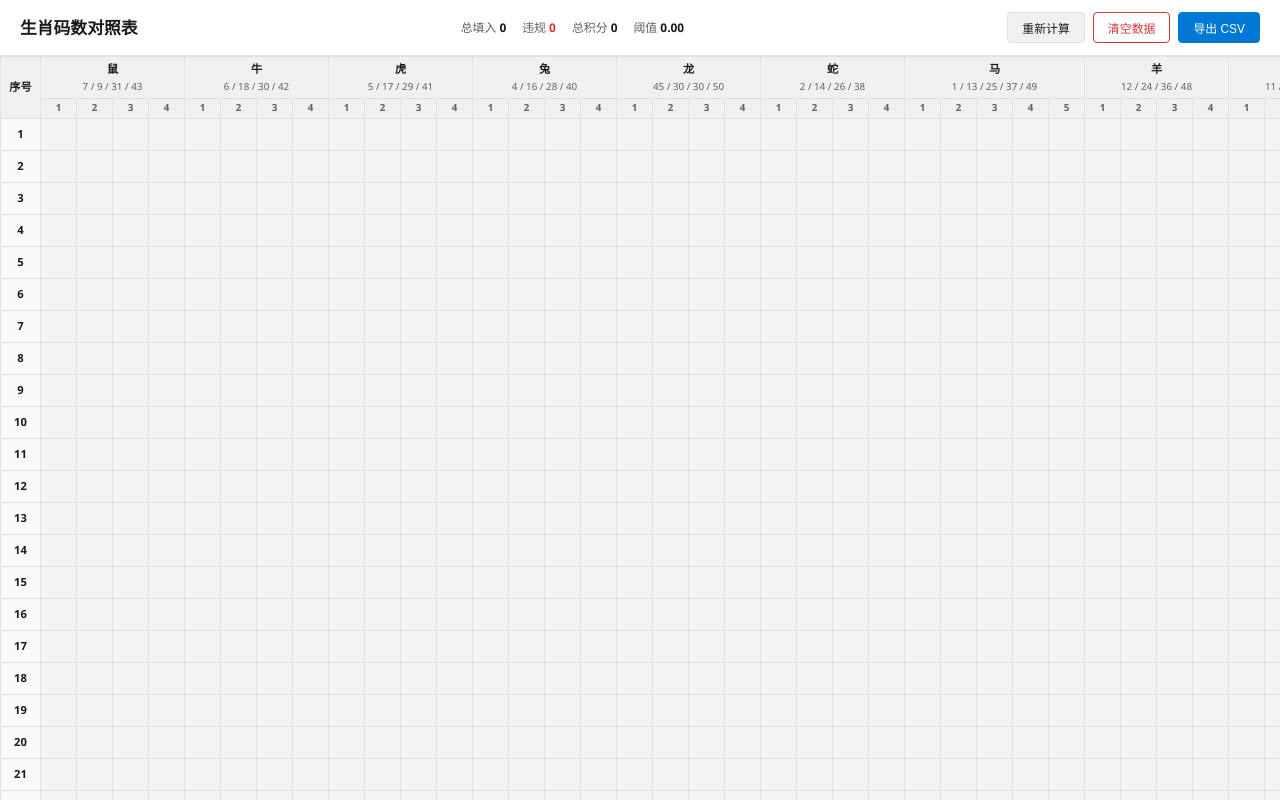
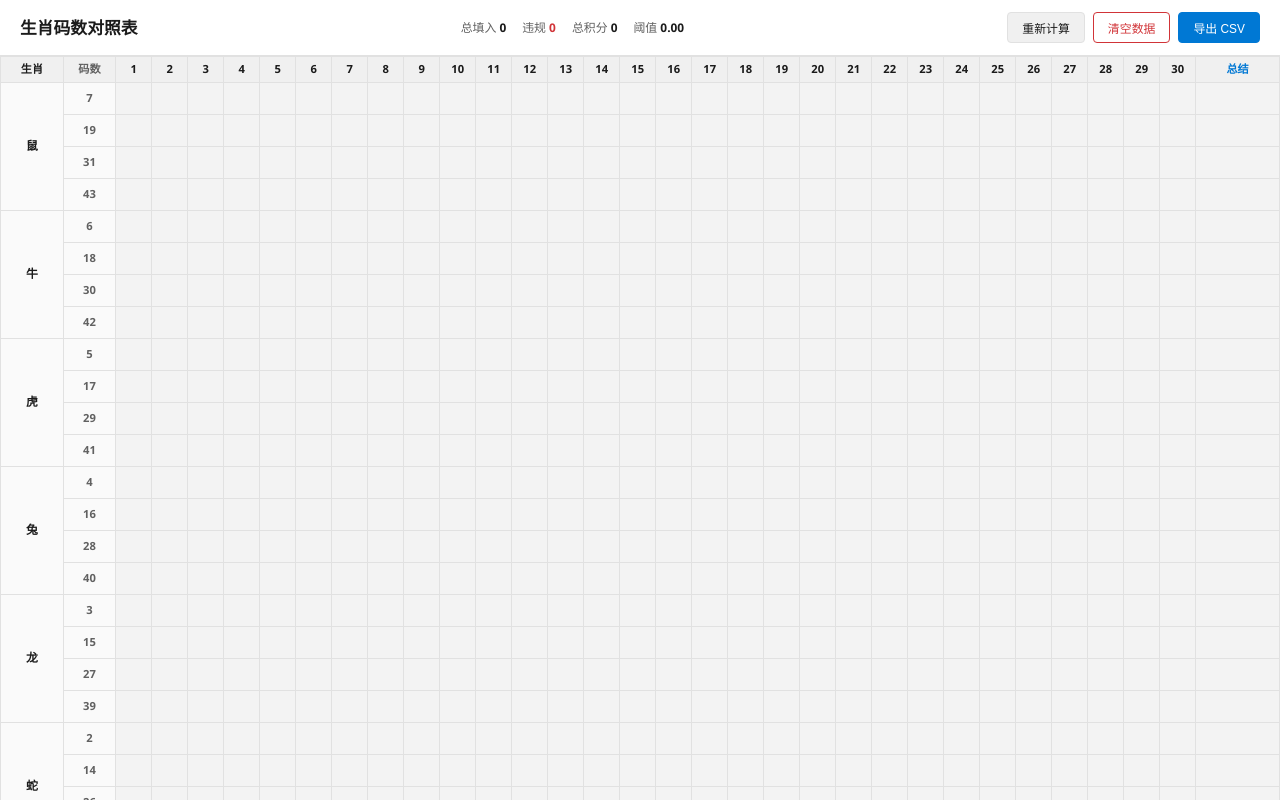
Before and after one commit to L-Enthalpy/jifen-app, a React (Vite) app: page / in a window 1280 px wide. Built offline with nearby package versions, Linux system fonts and the light colour scheme.

Commit message:
重构：行列互换，生肖为行序号为列；更新鼠和龙数据；CSV导出适配新布局

```diff
--- a/src/App.tsx
+++ b/src/App.tsx
@@ -1,21 +1,12 @@
 import { useState, useCallback, useMemo } from 'react'
-import { ZODIACS, getColOffset, loadData, saveData, clearAll, saveBackup, loadBackup, hasBackup, clearBackup } from './store'
+import { ZODIACS, getRowLabels, loadData, saveData, clearAll, saveBackup, loadBackup, hasBackup, clearBackup } from './store'
 import { compute, computeRemovalPlan, exportToCSV } from './calculator'
 import type { CalcResult, RemovalPlan } from './calculator'
 
-const ROWS = 30
-const COLS = 49
+const ROWS = 49
+const COLS = 30
 
-/** 根据列索引获取生肖索引 */
-function getZodiacIndex(col: number): number {
-  let offset = 0
-  for (let i = 0; i < ZODIACS.length; i++) {
-    const span = ZODIACS[i].codeNumbers.length
-    if (col < offset + span) return i
-    offset += span
-  }
-  return ZODIACS.length - 1
-}
+const rowLabels = getRowLabels()
 
 export default function App() {
   const [cells, setCells] = useState<(number | null)[][]>(loadData)
@@ -59,10 +50,8 @@ export default function App() {
 
   const handleApplyPlan = useCallback(() => {
     if (!plan) return
-    // 先备份原始数据
     saveBackup(cells)
     setBackupExists(true)
-    // 清空退回的记录
     const next = cells.map((r) => [...r])
     for (const entry of plan.toRemove) {
       next[entry.row][entry.col] = null
@@ -89,23 +78,10 @@ export default function App() {
   }, [])
 
   const handleExport = useCallback(() => {
-    exportToCSV(cells, result, ZODIACS.map((z) => z.name), getZodiacIndex)
+    exportToCSV(cells, result, rowLabels)
   }, [cells, result])
 
-  // 计算每列合计（按生肖分组，适配可变列数）
-  const zodiacColTotals = useMemo(() => {
-    const totals: number[] = Array(ZODIACS.length).fill(0)
-    for (let z = 0; z < ZODIACS.length; z++) {
-      const offset = getColOffset(z)
-      const span = ZODIACS[z].codeNumbers.length
-      for (let k = 0; k < span; k++) {
-        totals[z] += result.colTotals[offset + k] ?? 0
-      }
-    }
-    return totals
-  }, [result.colTotals])
-
-  const grandTotal = zodiacColTotals.reduce((s, v) => s + v, 0)
+  const grandTotal = result.colTotals.reduce((s, v) => s + v, 0)
 
   return (
     <div className="zodiac-app">
@@ -154,14 +130,11 @@ export default function App() {
             <div className="plan-narrative">
               <strong>方案说明：</strong>
               {plan.toRemove.map((e, i) => {
-                const zIdx = getZodiacIndex(e.col)
-                const zOff = getColOffset(zIdx)
-                const codeNum = e.col - zOff + 1
-                const zName = ZODIACS[zIdx].name
+                const label = rowLabels[e.row]
                 return (
                   <span key={i}>
                     {i > 0 && '；'}
-                    退回第{e.row + 1}行「{zName}」的码数{codeNum}（值{e.value}）
+                    退回序号{e.col + 1}的「{label.zodiac}」码数{label.code}（值{e.value}）
                   </span>
                 )
               })}
@@ -174,7 +147,7 @@ export default function App() {
                 <thead>
                   <tr>
                     <th>序号</th>
-                    <th>行</th>
+                    <th>列</th>
                     <th>生肖</th>
                     <th>码数</th>
                     <th>数值</th>
@@ -182,15 +155,13 @@ export default function App() {
                 </thead>
                 <tbody>
                   {plan.toRemove.map((e, i) => {
-                    const zIdx = getZodiacIndex(e.col)
-                    const zOff = getColOffset(zIdx)
-                    const codeNum = e.col - zOff + 1
+                    const label = rowLabels[e.row]
                     return (
                       <tr key={i}>
                         <td>{i + 1}</td>
-                        <td>{e.row + 1}</td>
-                        <td>{ZODIACS[zIdx].name}</td>
-                        <td>{codeNum}</td>
+                        <td>{e.col + 1}</td>
+                        <td>{label.zodiac}</td>
+                        <td>{label.code}</td>
                         <td className="plan-value">{e.value.toLocaleString()}</td>
                       </tr>
                     )
@@ -214,60 +185,58 @@ export default function App() {
         <table className="zodiac-table">
           <thead>
             <tr>
-              <th className="col-seq" rowSpan={2}>序号</th>
-              {ZODIACS.map((z, zi) => (
-                <th key={zi} colSpan={z.codeNumbers.length} className="col-zodiac-header">
-                  {z.name}
-                  <div className="zodiac-codes">
-                    {z.codeNumbers.join(' / ')}
-                  </div>
-                </th>
+              <th className="col-zodiac" rowSpan={2}>生肖</th>
+              <th className="col-code" rowSpan={2}>码数</th>
+              {Array.from({ length: COLS }, (_, j) => (
+                <th key={j} className="col-seq-num">{j + 1}</th>
               ))}
               <th className="col-summary" rowSpan={2}>总结</th>
             </tr>
-            <tr>
-              {ZODIACS.map((z, zi) =>
-                Array.from({ length: z.codeNumbers.length }, (_, k) => (
-                  <th key={`${zi}-${k}`} className="col-code-num">
-                    {k + 1}
-                  </th>
-                )),
-              )}
-            </tr>
           </thead>
           <tbody>
-            {Array.from({ length: ROWS }, (_, i) => (
-              <tr key={i}>
-                <td className="col-seq">{i + 1}</td>
-                {Array.from({ length: COLS }, (_, j) => {
-                  const val = cells[i]?.[j]
-                  const isViolation = result.violations[i]?.[j] ?? false
-                  const isPlanned = plan?.toRemove.some((e) => e.row === i && e.col === j)
+            {rowLabels.map((label, rowIdx) => {
+              // 当前生肖的第一行
+              const isFirstOfZodiac =
+                rowIdx === 0 || rowLabels[rowIdx - 1].zodiac !== label.zodiac
+              // 当前生肖的总行数
+              const rowSpan = ZODIACS[label.zodiacIndex].codeNumbers.length
+
+              return (
+                <tr key={rowIdx}>
+                  {isFirstOfZodiac && (
+                    <td className="col-zodiac" rowSpan={rowSpan}>{label.zodiac}</td>
+                  )}
+                  <td className="col-code">{label.code}</td>
+                  {Array.from({ length: COLS }, (_, colIdx) => {
+                    const val = cells[rowIdx]?.[colIdx]
+                    const isViolation = result.violations[rowIdx]?.[colIdx] ?? false
+                    const isPlanned = plan?.toRemove.some((e) => e.row === rowIdx && e.col === colIdx)
                     return (
                       <td
-                      key={j}
+                        key={colIdx}
                         className={`cell-input ${isViolation ? 'cell-violation' : ''} ${isPlanned ? 'cell-planned' : ''}`}
                       >
                         <input
                           type="number"
                           min="0"
                           value={val ?? ''}
-                        onChange={(e) => handleCellChange(i, j, e.target.value)}
+                          onChange={(e) => handleCellChange(rowIdx, colIdx, e.target.value)}
                           className={isViolation ? 'input-violation' : ''}
                         />
                       </td>
                     )
                   })}
-                <td className="col-summary">{result.rowTotals[i] > 0 ? result.rowTotals[i].toLocaleString() : ''}</td>
+                  <td className="col-summary">{result.rowTotals[rowIdx] > 0 ? result.rowTotals[rowIdx].toLocaleString() : ''}</td>
                 </tr>
-            ))}
+              )
+            })}
           </tbody>
           <tfoot>
             <tr>
-              <td className="col-seq">总计</td>
-              {zodiacColTotals.map((total, i) => (
-                <td key={i} colSpan={ZODIACS[i].codeNumbers.length} className="col-summary">
-                  {total > 0 ? total.toLocaleString() : ''}
+              <td className="col-zodiac" colSpan={2}>总计</td>
+              {Array.from({ length: COLS }, (_, j) => (
+                <td key={j} className="col-footer-total">
+                  {result.colTotals[j] > 0 ? result.colTotals[j].toLocaleString() : ''}
                 </td>
               ))}
               <td className="col-summary">{grandTotal > 0 ? grandTotal.toLocaleString() : ''}</td>
--- a/src/store.ts
+++ b/src/store.ts
@@ -1,15 +1,15 @@
-import type { ZodiacInfo } from './types'
+import type { ZodiacInfo, RowLabel } from './types'
 
-const STORAGE_KEY = 'zodiac-table:v1'
-const ROWS = 30
-const COLS = 49
+const STORAGE_KEY = 'zodiac-table:v2'
+const ROWS = 49
+const COLS = 30
 
 export const ZODIACS: ZodiacInfo[] = [
-  { name: '鼠', codeNumbers: [7, 9, 31, 43] },
+  { name: '鼠', codeNumbers: [7, 19, 31, 43] },
   { name: '牛', codeNumbers: [6, 18, 30, 42] },
   { name: '虎', codeNumbers: [5, 17, 29, 41] },
   { name: '兔', codeNumbers: [4, 16, 28, 40] },
-  { name: '龙', codeNumbers: [45, 30, 30, 50] },
+  { name: '龙', codeNumbers: [3, 15, 27, 39] },
   { name: '蛇', codeNumbers: [2, 14, 26, 38] },
   { name: '马', codeNumbers: [1, 13, 25, 37, 49] },
   { name: '羊', codeNumbers: [12, 24, 36, 48] },
@@ -19,18 +19,15 @@ export const ZODIACS: ZodiacInfo[] = [
   { name: '猪', codeNumbers: [8, 20, 32, 44] },
 ]
 
-/** 获取每个生肖的列数 */
-export function getColSpan(zodiacIndex: number): number {
-  return ZODIACS[zodiacIndex]?.codeNumbers.length ?? 4
-}
-
-/** 获取指定生肖的起始列索引 */
-export function getColOffset(zodiacIndex: number): number {
-  let offset = 0
-  for (let i = 0; i < zodiacIndex; i++) {
-    offset += ZODIACS[i].codeNumbers.length
+/** 生成 49 行标签：生肖 + 码数 */
+export function getRowLabels(): RowLabel[] {
+  const labels: RowLabel[] = []
+  for (let zi = 0; zi < ZODIACS.length; zi++) {
+    for (const code of ZODIACS[zi].codeNumbers) {
+      labels.push({ zodiac: ZODIACS[zi].name, code, zodiacIndex: zi })
+    }
   }
-  return offset
+  return labels
 }
 
 export function createEmptyCells(): (number | null)[][] {
@@ -43,7 +40,6 @@ export function loadData(): (number | null)[][] {
     if (raw) {
       const parsed = JSON.parse(raw)
       if (Array.isArray(parsed) && parsed.length === ROWS) {
-        // 兼容旧数据：如果列数不足，补齐
         return parsed.map((row: (number | null)[]) => {
           if (row.length < COLS) {
             return [...row, ...Array(COLS - row.length).fill(null)]
@@ -71,7 +67,7 @@ export function clearAll(): void {
 }
 
 // ===== 备份机制 =====
-const BACKUP_KEY = 'zodiac-table:v1:backup'
+const BACKUP_KEY = 'zodiac-table:v2:backup'
 
 export function saveBackup(cells: (number | null)[][]): void {
   try {
--- a/src/style.css
+++ b/src/style.css
@@ -194,32 +194,33 @@ body {
   white-space: nowrap;
 }
 
-.col-zodiac-header {
-  min-width: 72px;
-}
-
-.zodiac-codes {
-  font-weight: 400;
-  font-size: 0.7rem;
-  color: var(--color-text-secondary);
-  margin-top: 2px;
-}
-
-.col-code-num {
-  min-width: 36px;
-  font-size: 0.7rem !important;
-  color: var(--color-text-secondary);
-  padding: 2px 4px !important;
-}
-
-.col-seq {
-  min-width: 40px;
+.col-zodiac {
+  min-width: 48px;
   font-weight: 600;
   background: #fafafa;
   position: sticky;
   left: 0;
   z-index: 5;
+  font-size: 0.85rem;
+  padding: 4px 8px;
+}
+
+.col-code {
+  min-width: 40px;
+  font-weight: 600;
+  background: #fafafa;
+  position: sticky;
+  left: 48px;
+  z-index: 5;
   font-size: 0.8rem;
+  color: var(--color-text-secondary);
+  padding: 4px 6px;
+}
+
+.col-seq-num {
+  min-width: 36px;
+  font-size: 0.8rem;
+  padding: 4px 6px;
 }
 
 .col-summary {
@@ -283,6 +284,12 @@ body {
   font-weight: 600;
   font-size: 0.85rem;
   padding: 6px 4px;
+}
+
+.col-footer-total {
+  font-size: 0.7rem !important;
+  color: var(--color-text-secondary);
+  min-width: 36px;
 }
 
 /* ===== Plan Panel ===== */
--- a/src/types.ts
+++ b/src/types.ts
@@ -2,3 +2,9 @@ export interface ZodiacInfo {
   name: string
   codeNumbers: number[]
 }
+
+export interface RowLabel {
+  zodiac: string
+  code: number
+  zodiacIndex: number
+}
```
Also changed, not shown: src/calculator.ts (+4 -5 lines), public/测试.jpg (added). Lines whose indentation alone changed are shown as unchanged.
